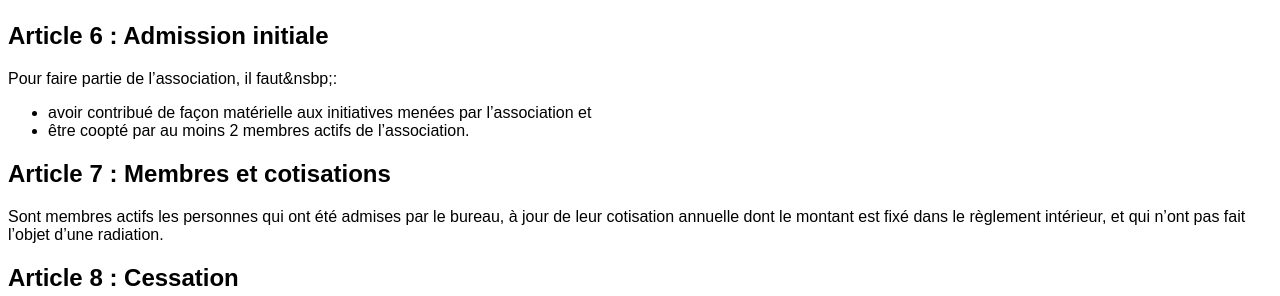
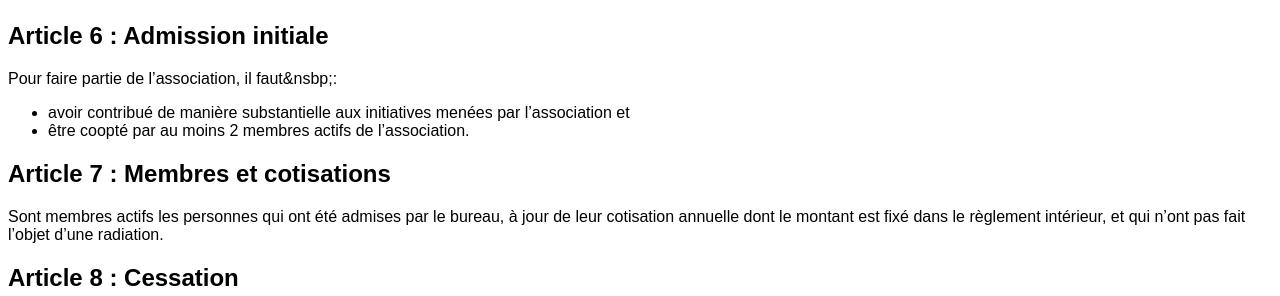
Before and after one commit to mes-aides/vie-associative, a Jekyll site: the page built from statuts.md, in a window 1280 px wide and 900 px high, scrolled down 439 px. Shown: the part 156-452 px from the top of the window. Built offline with Jekyll 4.4.1, drawn with Linux system fonts in a browser that asks for light colours.

Commit message:
Rend plus compréhensilbe une des conditions d'admission initiale
Co-Authored-By: Matti Schneider <gh@mattischneider.fr>

```diff
--- a/statuts.md
+++ b/statuts.md
@@ -34,7 +34,7 @@ Est considérée comme membre toute personne physique s’étant acquittée de s
 ## Admission initiale
 
 Pour faire partie de l'association, il faut&nsbp;:
-- avoir contribué de façon matérielle aux initiatives menées par l'association et
+- avoir contribué de manière substantielle aux initiatives menées par l'association et
 - être coopté par au moins 2 membres actifs de l'association.
 
 
```
